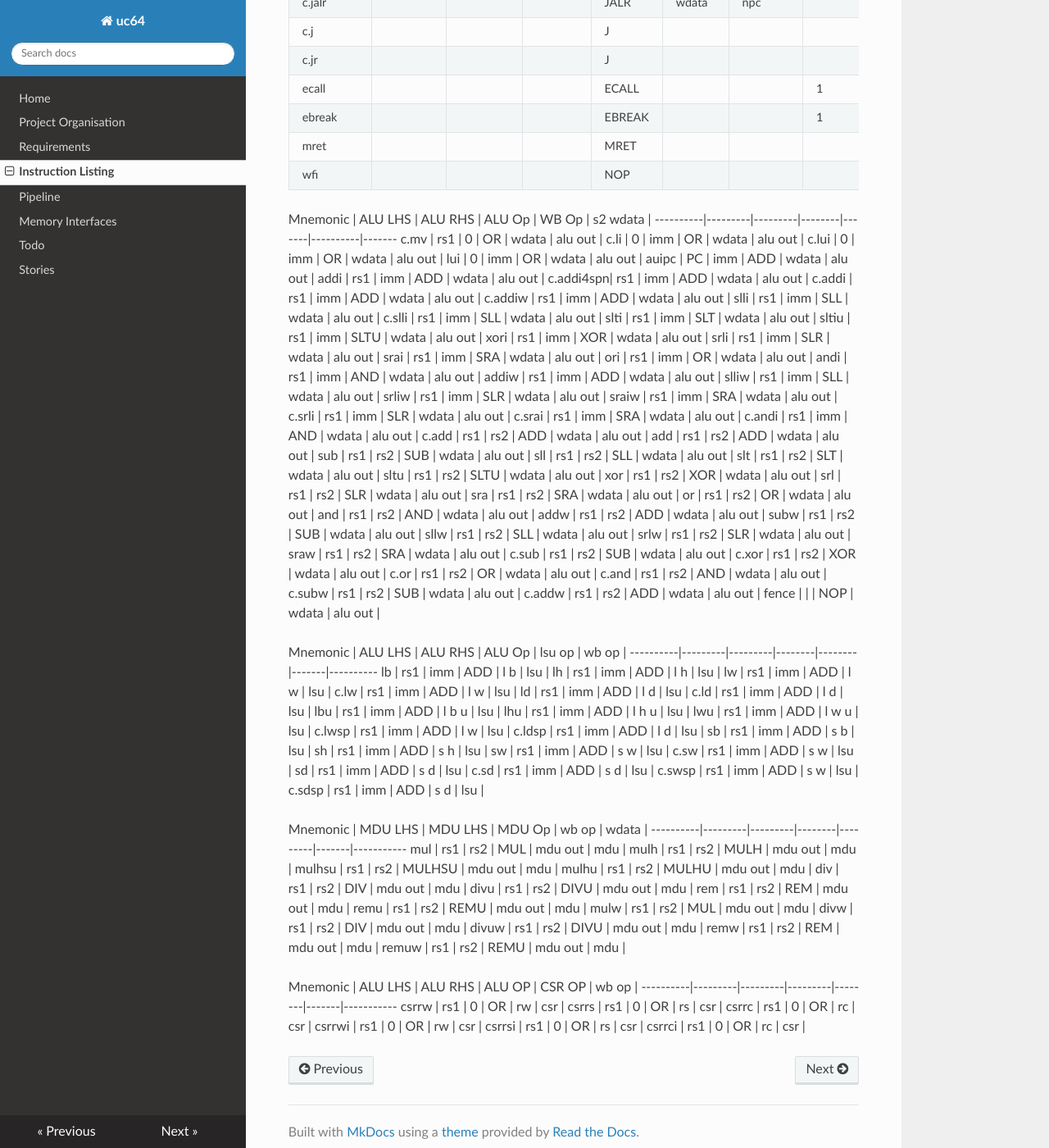
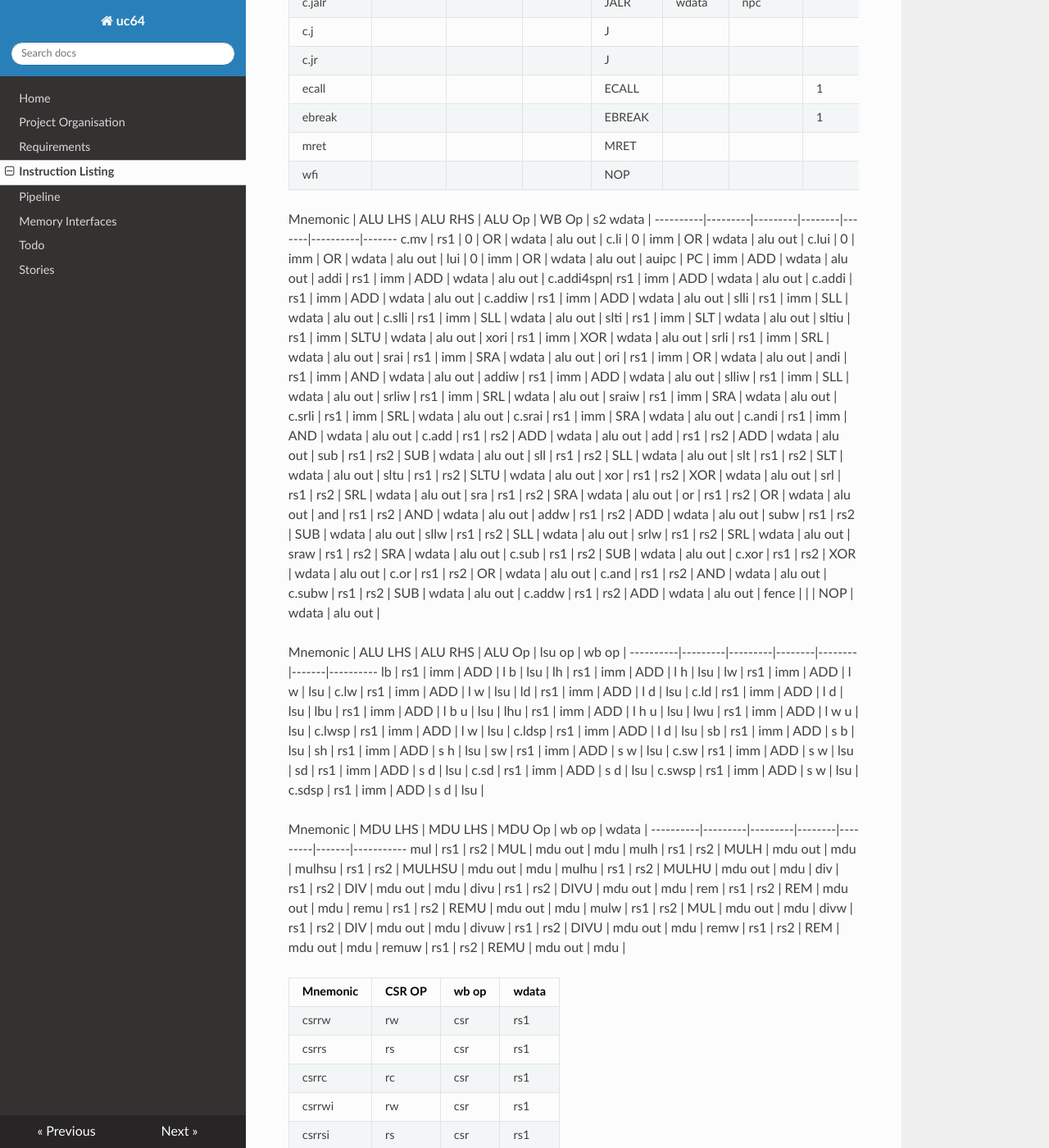
Before and after one commit to ben-marshall/croyde-riscv, an MkDocs documentation site: the page built from docs/instruction-listing.md, in a window 1280 px wide and 1400 px high, scrolled down 632 px. Shown: the whole window at 82% size. Built offline with MkDocs 1.6.1, drawn with Linux system fonts in a browser that asks for light colours; nearby versions of some CDN libraries.

Commit message:
Working on new pipeline structure
 On branch dev/pipeline-rewrite
 Changes to be committed:
	modified:   docs/instruction-listing.md
	modified:   rtl/core/core_pipe_decode.sv
	modified:   rtl/core/core_pipe_exec.sv
	modified:   rtl/core/core_top.sv

```diff
--- a/docs/instruction-listing.md
+++ b/docs/instruction-listing.md
@@ -42,15 +42,15 @@
 slti      | rs1     | imm     | SLT    | wdata | alu out  |
 sltiu     | rs1     | imm     | SLTU   | wdata | alu out  |
 xori      | rs1     | imm     | XOR    | wdata | alu out  |
-srli      | rs1     | imm     | SLR    | wdata | alu out  |
+srli      | rs1     | imm     | SRL    | wdata | alu out  |
 srai      | rs1     | imm     | SRA    | wdata | alu out  |
 ori       | rs1     | imm     | OR     | wdata | alu out  |
 andi      | rs1     | imm     | AND    | wdata | alu out  |
 addiw     | rs1     | imm     | ADD    | wdata | alu out  |
 slliw     | rs1     | imm     | SLL    | wdata | alu out  |
-srliw     | rs1     | imm     | SLR    | wdata | alu out  |
+srliw     | rs1     | imm     | SRL    | wdata | alu out  |
 sraiw     | rs1     | imm     | SRA    | wdata | alu out  |
-c.srli    | rs1     | imm     | SLR    | wdata | alu out  |
+c.srli    | rs1     | imm     | SRL    | wdata | alu out  |
 c.srai    | rs1     | imm     | SRA    | wdata | alu out  |
 c.andi    | rs1     | imm     | AND    | wdata | alu out  |
 c.add     | rs1     | rs2     | ADD    | wdata | alu out  |
@@ -60,14 +60,14 @@
 slt       | rs1     | rs2     | SLT    | wdata | alu out  |
 sltu      | rs1     | rs2     | SLTU   | wdata | alu out  |
 xor       | rs1     | rs2     | XOR    | wdata | alu out  |
-srl       | rs1     | rs2     | SLR    | wdata | alu out  |
+srl       | rs1     | rs2     | SRL    | wdata | alu out  |
 sra       | rs1     | rs2     | SRA    | wdata | alu out  |
 or        | rs1     | rs2     | OR     | wdata | alu out  |
 and       | rs1     | rs2     | AND    | wdata | alu out  |
 addw      | rs1     | rs2     | ADD    | wdata | alu out  |
 subw      | rs1     | rs2     | SUB    | wdata | alu out  |
 sllw      | rs1     | rs2     | SLL    | wdata | alu out  |
-srlw      | rs1     | rs2     | SLR    | wdata | alu out  |
+srlw      | rs1     | rs2     | SRL    | wdata | alu out  |
 sraw      | rs1     | rs2     | SRA    | wdata | alu out  |
 c.sub     | rs1     | rs2     | SUB    | wdata | alu out  |
 c.xor     | rs1     | rs2     | XOR    | wdata | alu out  |
@@ -115,11 +115,11 @@
 remw      | rs1     | rs2     | REM    | mdu out | mdu   |
 remuw     | rs1     | rs2     | REMU   | mdu out | mdu   |
 
-Mnemonic  | ALU LHS | ALU RHS | ALU OP  | CSR OP | wb op |
-----------|---------|---------|---------|--------|-------|-----------
-csrrw     | rs1     | 0       | OR      | rw     | csr   |
-csrrs     | rs1     | 0       | OR      | rs     | csr   |
-csrrc     | rs1     | 0       | OR      | rc     | csr   |
-csrrwi    | rs1     | 0       | OR      | rw     | csr   |
-csrrsi    | rs1     | 0       | OR      | rs     | csr   |
-csrrci    | rs1     | 0       | OR      | rc     | csr   |
+Mnemonic  | CSR OP | wb op | wdata
+----------|--------|-------|-----------
+csrrw     | rw     | csr   | rs1
+csrrs     | rs     | csr   | rs1
+csrrc     | rc     | csr   | rs1
+csrrwi    | rw     | csr   | rs1
+csrrsi    | rs     | csr   | rs1
+csrrci    | rc     | csr   | rs1
```
Also changed, not shown: 3 other files.
